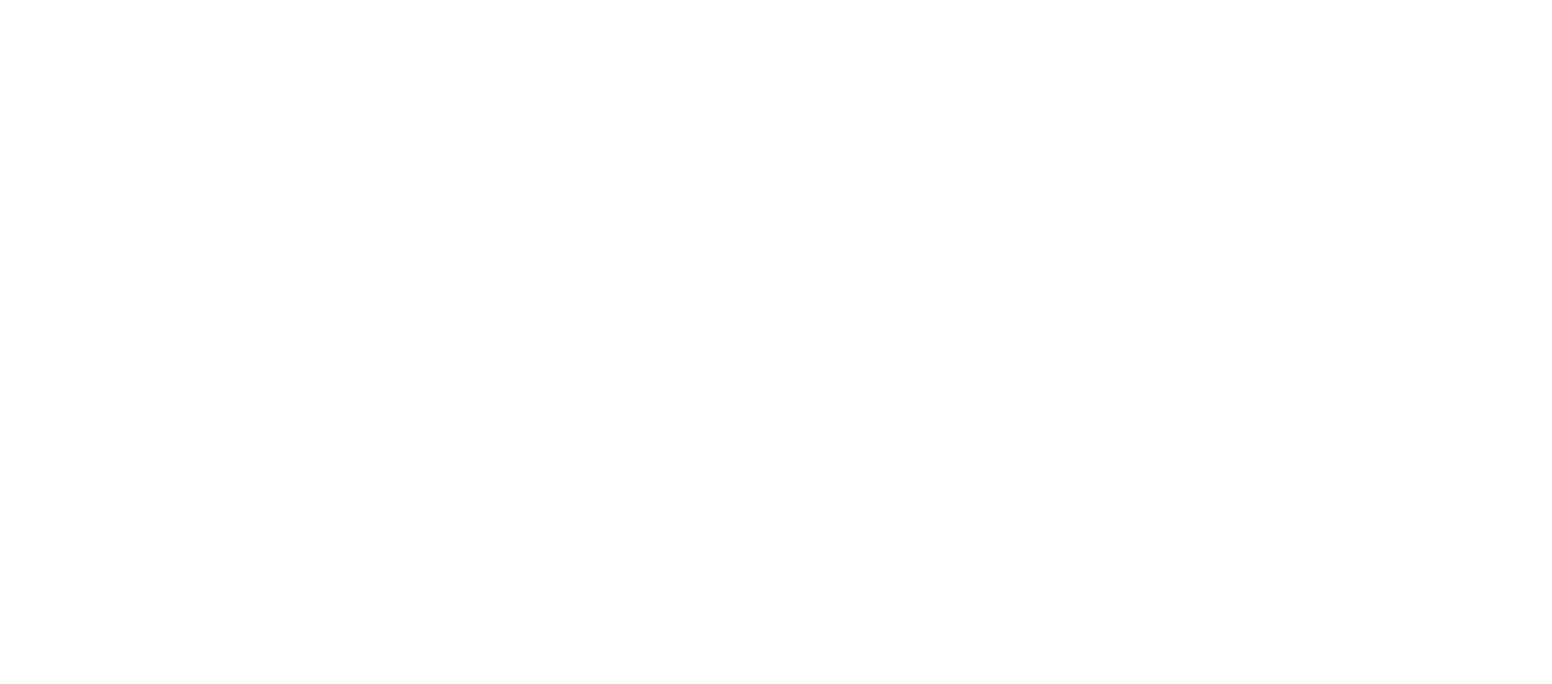
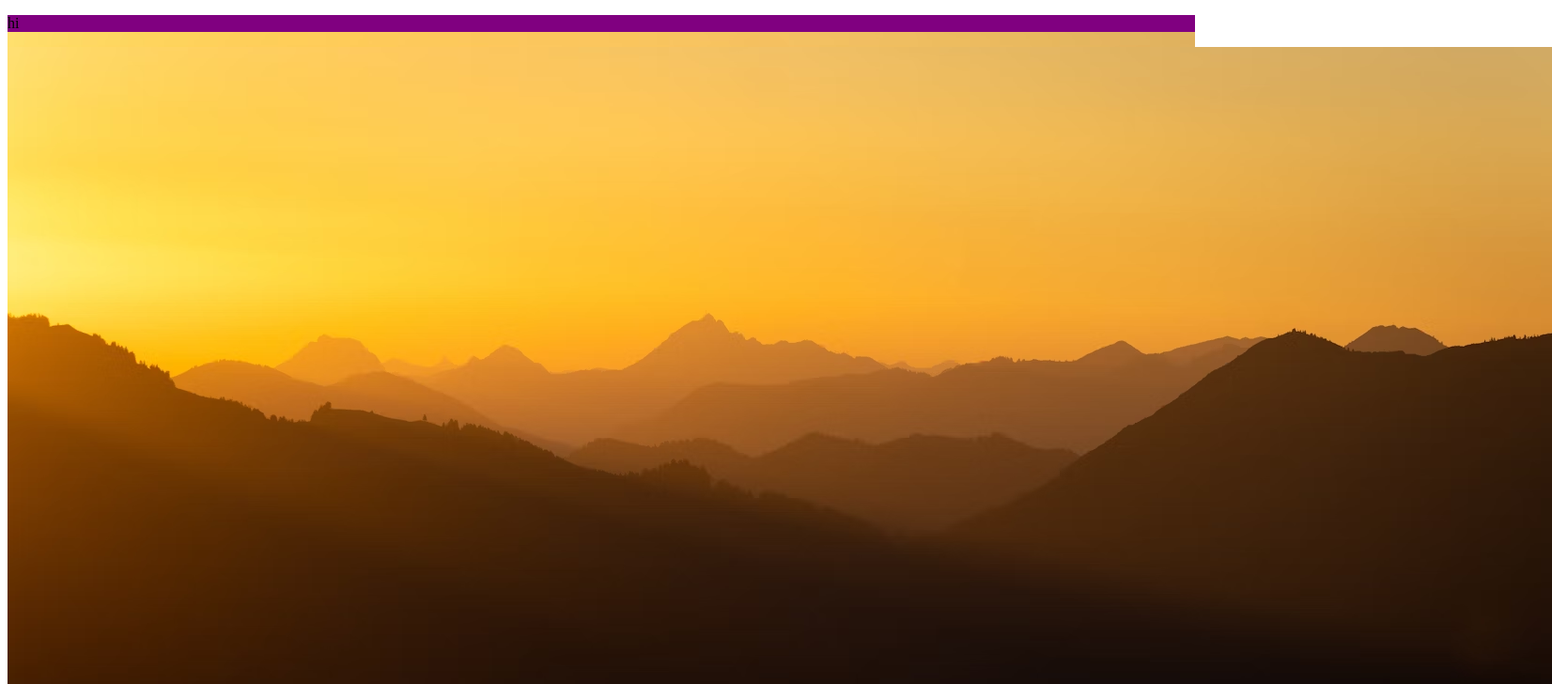
Before and after one commit to KhEliash/my-first-github-ripo, a plain HTML site: page index.html in a window 1280 px wide. Shown: the top 728 px of the page at 94% size, 1652 px wide, since content can reach past the window. Drawn offline with Linux system fonts and the light colour scheme; files that its build step writes are made by us from their sources.

Commit message:
image commit

```diff
--- /dev/null
+++ b/image/color.css
@@ -0,0 +1,8 @@
+
+p{
+    background-color: purple;
+}
+
+header{
+    background-image: url(image/background.avif);
+}
--- a/index.html
+++ b/index.html
@@ -3,9 +3,14 @@
 <head>
     <meta charset="UTF-8">
     <meta name="viewport" content="width=device-width, initial-scale=1.0">
+
     <title>Document</title>
+    <link rel="stylesheet" href="color.css">
 </head>
 <body>
-
+    <header>
+        <p>hi</p>
+        <img src="image/background.avif" alt="">
+    </header>
 </body>
 </html>
```
Also changed, not shown: image/background.avif (added).
